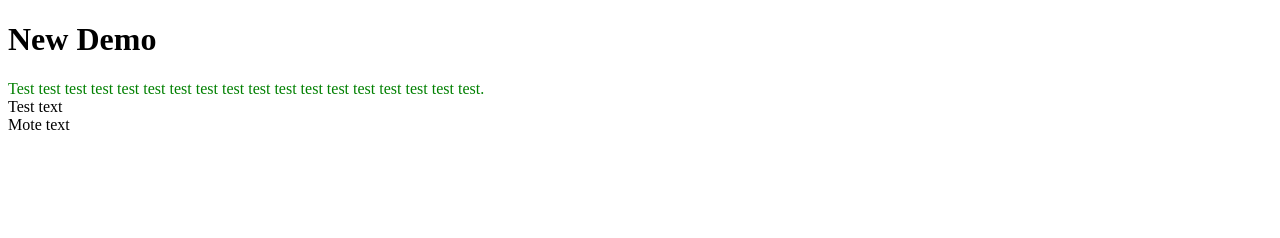
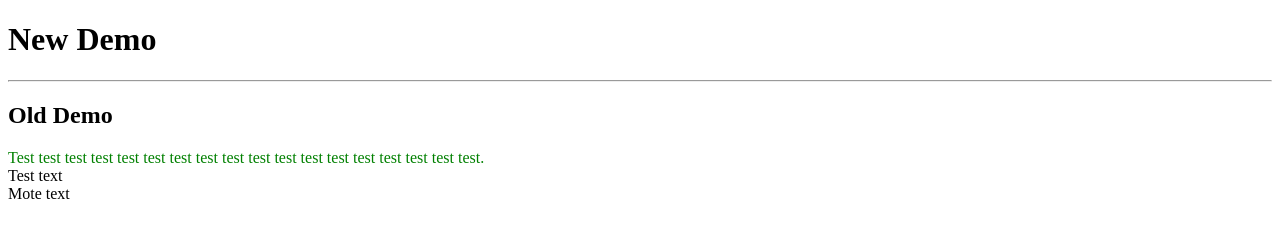
Before and after one commit to Brock01/new-demo, a plain HTML site: page index.html in a window 1280 px wide. Drawn offline with Linux system fonts and the light colour scheme.

Commit message:
added new header

```diff
--- a/index.html
+++ b/index.html
@@ -7,6 +7,8 @@
 <body>
 <div>
     <h1>New Demo</h1>
+    <hr>
+    <h2>Old Demo</h2>
     <div class="testdiv">Test test test test test test test test test test test test test test test test test test.</div>
     <div>Test text</div>
     <div>Mote text</div>
```
